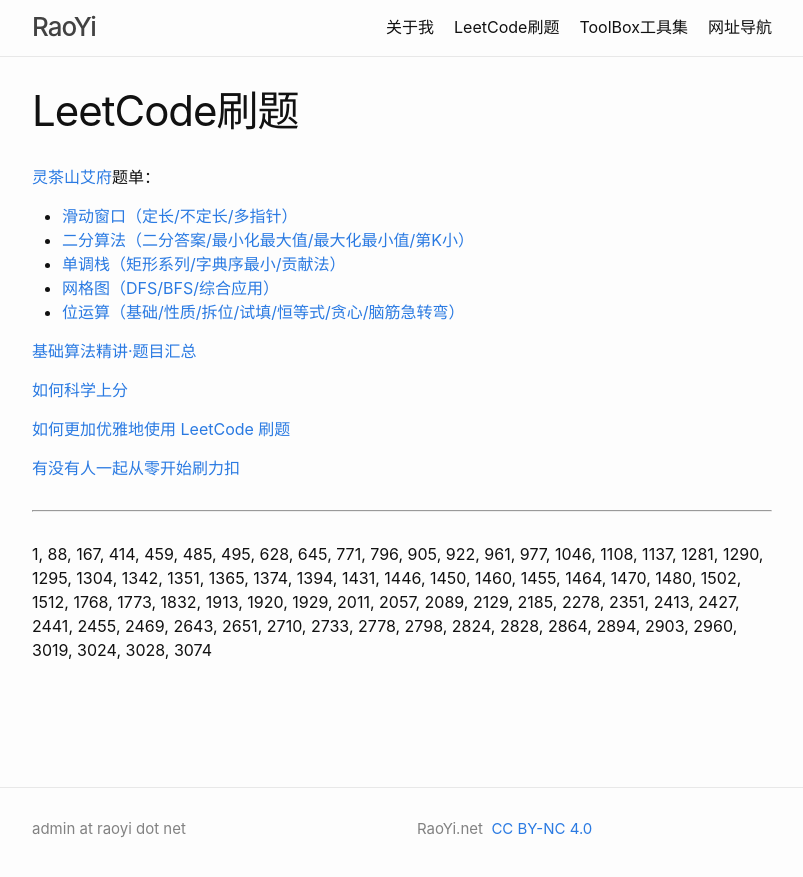
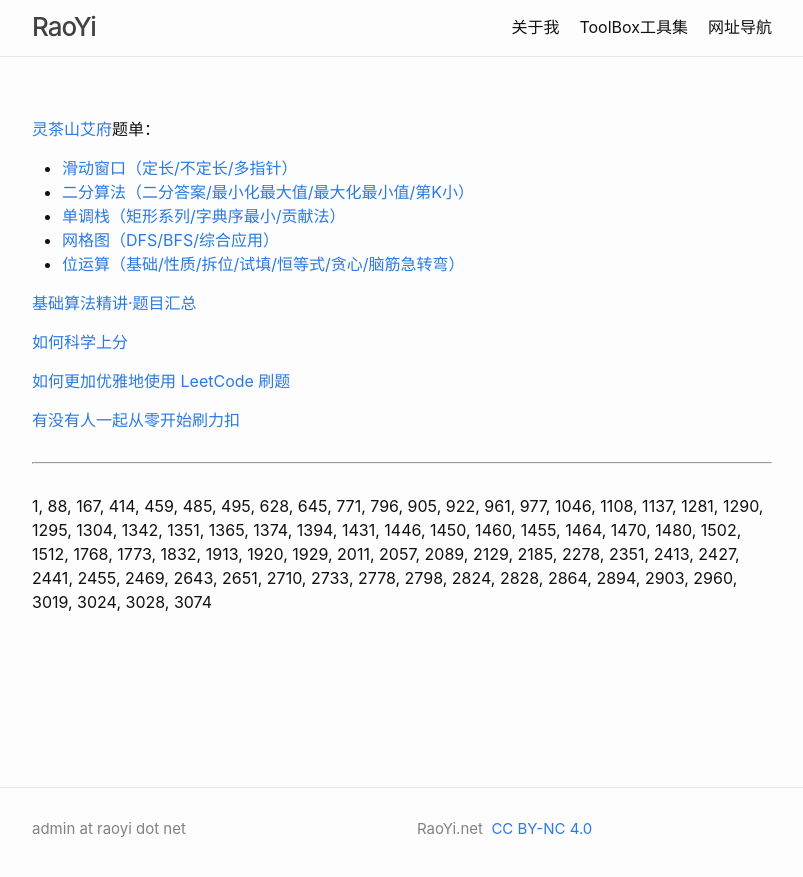
Before and after one commit to raoyi/raoyi.github.io, a Jekyll site: the page built from leetcode.md, in a window 1280 px wide. Shown: the top 877 px of the page, without its empty margins (238-1041 px from the left). Built offline with Jekyll 4.4.1, drawn with Linux system fonts in a browser that asks for light colours; our own code applies the rules of GitHub Pages for plain Markdown files.

Commit message:
Update leetcode.md

```diff
--- a/leetcode.md
+++ b/leetcode.md
@@ -1,9 +1,3 @@
----
-layout: page
-title: LeetCode刷题
-permalink: /leetcode/
----
-
 <a href="https://leetcode.cn/u/endlesscheng/" target="_blank">灵茶山艾府</a>题单：
 <ul>
   <li><a href="https://leetcode.cn/circle/discuss/0viNMK/" target="_blank">滑动窗口（定长/不定长/多指针）</a></li>
```
